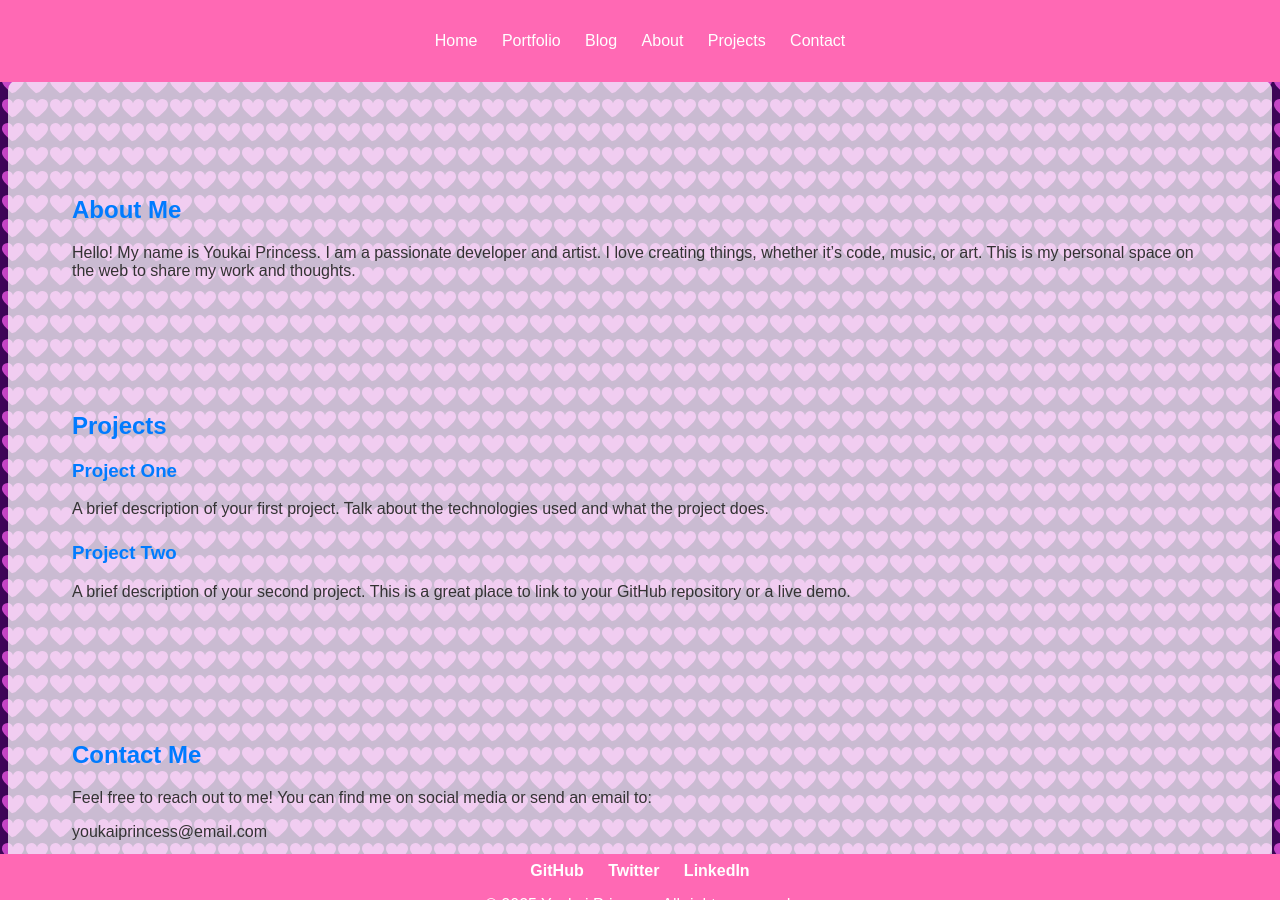
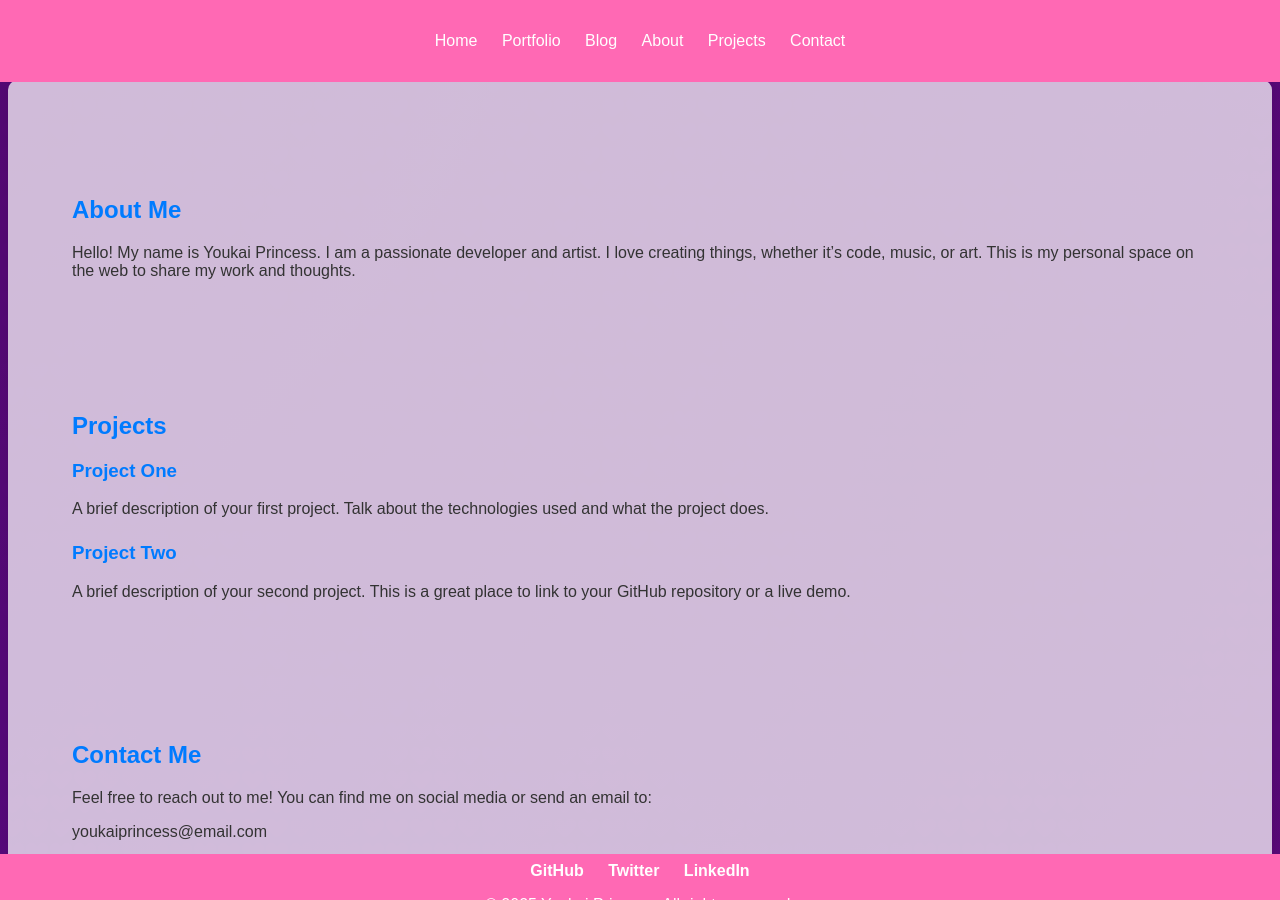
Before and after one commit to YoukaiPrincess/youkai_princess, a Jekyll site: the page built from index.md, in a window 1280 px wide and 900 px high. Built offline with Jekyll 4.4.1, drawn with Linux system fonts in a browser that asks for light colours.

Commit message:
Everything fiiiiiine. With a cute background animation too :p

```diff
--- a/_layouts/default.html
+++ b/_layouts/default.html
@@ -7,6 +7,15 @@
     <link rel="stylesheet" href="{{ '/css/style.css' | relative_url }}">
 </head>
 <body> <!-- the "class=scrolled" made a bug causing the footer to stay expanded -->
+
+    <div class="animated-background"></div>
+
+    <svg style="position: absolute; width: 0; height: 0;">
+        <filter id="cloudy-noise">
+            <feTurbulence type="fractalNoise" baseFrequency="0.05" numOctaves="4" result="turbulence" />
+            <feDisplacementMap in2="turbulence" in="SourceGraphic" scale="20" />
+        </filter>
+    </svg>
 
     {% include header.html %}
 
--- a/css/style.css
+++ b/css/style.css
@@ -1,7 +1,7 @@
 body {
     font-family: sans-serif;
     margin: 0;
-    padding: 0;
+    padding: 3em 0; /* Add top and bottom padding to account for the fixed header and footer */
     color: #333;
 
     /* Background with embedded SVG heart */
@@ -17,6 +17,83 @@ body {
 body.scrolled footer {
     height: 100px; /* Full size height when at the bottom */
     padding: 2em 0;
+}
+
+/* Animated Cloudy Sky Gradient */
+.animated-background {
+  position: fixed;
+  top: 0;
+  left: 0;
+  width: 100%;
+  height: 100%;
+  z-index: -2; /* Place it behind the stars layer */
+  background: radial-gradient(circle at 10% 20%, #0000ff3f 0%, #ffb31041 100%),
+              radial-gradient(circle at 90% 80%, #2bff0042 0%, #f007c956 100%),
+              radial-gradient(circle at 50% 50%, #dd8b1141 0%, #cc00ff50 100%);
+  background-size: 250% 250%;
+  background-repeat: repeat;
+  background-blend-mode: multiply;
+  animation: wobblySky 6s ease-in-out infinite alternate, colorShift 12s linear infinite alternate;
+
+    /* Noise SVG filter
+    filter: url(#cloudy-noise);
+    */
+}
+
+@keyframes wobblySky {
+  0% {
+    background-position: 0% 100%;
+  }
+  25% {
+    background-position: 75% 0%;
+  }
+  50% {
+    background-position: 100% 50%;
+  }
+  75% {
+    background-position: 25% 75%;
+  }
+  100% {
+    background-position: 100% 0%;
+  }
+}
+
+@keyframes colorShift {
+  0% {
+    background-color: #ccda14c0;
+    background-position: 0% 0%;
+  }
+  25% {
+    background-color: #da1fe0ab;
+    background-position: 25% 50%;
+  }
+  50% {
+    background-color: #720fcf;
+    background-position: 100% 100%;
+  }
+  75% {
+    background-color: #da1fe0ab;
+    background-position: 50% 75%;
+  }
+  100% {
+    background-color: #da1fe0ab;
+    background-position: 0% 0%;
+  }
+}
+
+@keyframes colorWheel {
+  0% {
+    background-color: #14a2dac0;
+    background-position: 0% 0%;
+  }
+  50% {
+    background-color: #cf3c0f;
+    background-position: 50% 50%;
+  }
+  100% {
+    background-color: #1fe069ab;
+    background-position: 100% 100%;
+  }
 }
 
 header {
@@ -98,14 +175,14 @@ footer {
 }
 
 #portfolio-carousel {
-    background-color: #4b0082; /* Dark purple */
+    background-color: #4c00829f; /* Dark purple */
     padding: 2em; /* Add some padding to give the background space */
     border-radius: 8px;
     color: white; /* Make the text white for better contrast */
 }
 
 #portfolio-gallery {
-    background-color: #8b008b; /* Dark pink */
+    background-color: #8b008bbb; /* Dark pink */
     padding: 2em;
     border-radius: 8px;
     color: white;
@@ -211,8 +288,15 @@ footer {
 
 /* --- Blog Page Styles --- */
 
+#blog-posts {
+  padding: 2em;
+  background-color: #4c0082c0; /* Dark purple background */
+  border-radius: 10px;
+}
+
 #blog-posts h2 {
   text-align: center;
+  color: white; /* Make the heading white for contrast */
 }
 
 .post-grid {
@@ -223,12 +307,15 @@ footer {
 }
 
 .post-card {
-    background: white;
-    border: 1px solid #ddd;
+    background-color: rgba(180, 56, 56, 0.521); /* Semi-transparent white background */
+    border: none;
     border-radius: 5px;
     overflow: hidden;
     box-shadow: 0 2px 5px rgba(0,0,0,0.1);
     transition: transform 0.2s;
+    position: relative; /* Needed for absolute positioning of pseudo-element */
+    min-height: 250px;
+    padding: 1em;
 }
 
 .post-card:hover {
@@ -237,23 +324,44 @@ footer {
 
 .post-card a {
     text-decoration: none;
-    color: #333;
+    color: rgba(255, 255, 255, 0.856); /* Text color will be white */
+    display: block;
+    position: relative;
+    z-index: 2; /* Ensures text is above the image */
 }
+
+/* Featured Image behind the text */
+.post-card::before {
+    content: '';
+    position: absolute;
+    top: 0;
+    left: 0;
+    width: 100%;
+    height: 100%;
+    background-image: var(--featured-image);
+    background-size: cover;
+    background-position: center;
+    filter: brightness(0.5); /* Darkens the image for better text readability */
+    z-index: 1; /* Puts the image behind the text */
+}
+
+
 
 .post-card img {
     width: 100%;
     height: 200px;
     object-fit: cover;
+    display: none; /* Hide the original image tag */
 }
 
 .post-card h3 {
-    margin: 0.5em 1em;
+    margin: 0.5em 0;
     font-size: 1.2em;
 }
 
 .post-meta {
-    margin: 0 1em 1em;
-    color: #777;
+    margin: 0;
+    color: #eee;
 }
 
 /* --- Post Page (Text Editor) Styles --- */
```
Also changed, not shown: blog.html (+1 -6 lines), 9 other files.
